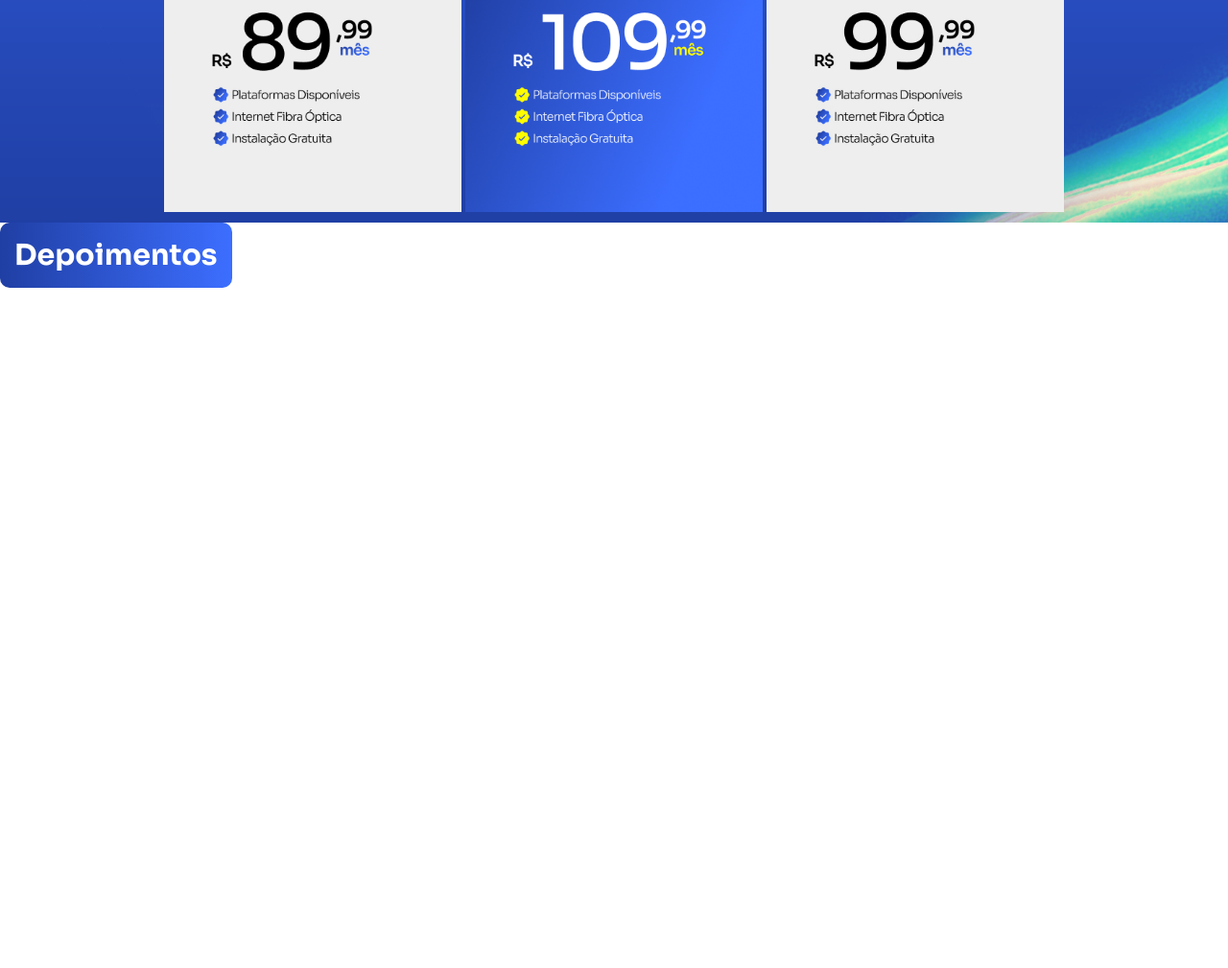
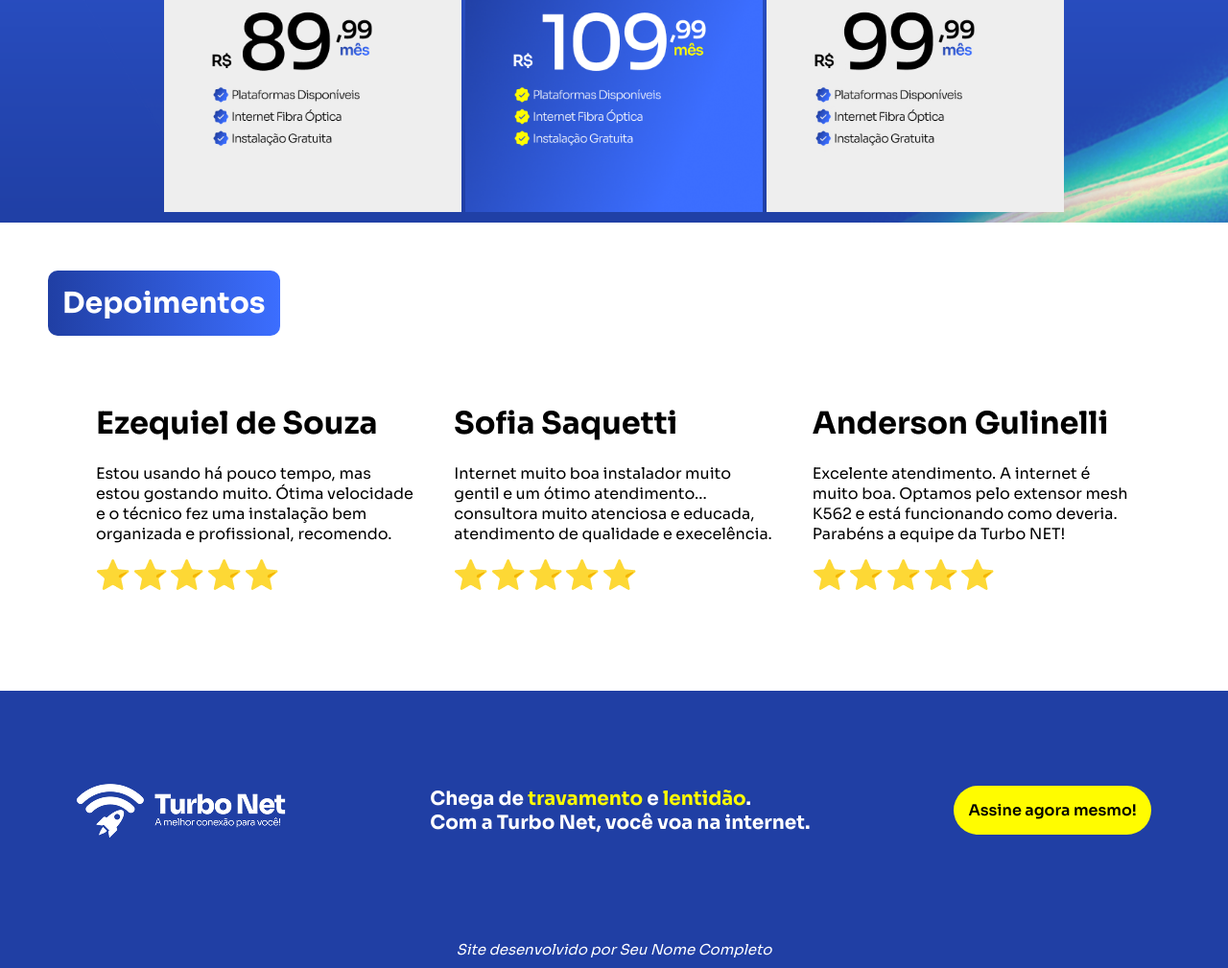
Before and after one commit to fabiooliveirabr/proj_1_frontend, a plain HTML site: page index.html in a window 1280 px wide. Shown: the part 2369-3378 px from the top of the page at 96% size. Before the commit the page ends 2669 px from the top, so only its background shows below. Drawn offline with Linux system fonts and the light colour scheme.

Commit message:
projeto finalizado

```diff
--- a/estilo.css
+++ b/estilo.css
@@ -142,3 +142,40 @@ body{
     font-weight: 700;
     border-radius: 10px;
 }
+
+#caixa_depoimentos{
+    /* border: 1px solid green; */
+    padding: 50px;
+    display: flex;
+    gap: 40px;
+    justify-content: center;
+}
+.mensagem{
+    /* border: 1px solid red; */
+    width: 400px;
+}
+#secao4{
+    padding: 50px;
+}
+#rodape{
+    background-color: #203FA4;
+    padding: 80px;
+    display: flex;
+    gap: 150px;
+    justify-content: center;
+    align-items: center;
+}
+
+#rodape p{
+    color: #FFFFFF;
+    font-size: 20px;
+    font-weight: 700;
+}
+#final{
+    background-color: #203FA4;
+    color: #FFFFFF;
+    font-size: 15px;
+    text-align: center;
+    padding: 10px;
+    font-style: italic;
+}
--- a/index.html
+++ b/index.html
@@ -98,8 +98,63 @@
     <!-- inicio da seção 4  -->
     <div id="secao4">
         <div id="botao_depoimentos">Depoimentos</div>
+        <div id="caixa_depoimentos">
+            <div class="mensagem">
+                <h1>Ezequiel de Souza</h1>
+                <p>
+                    Estou usando há pouco tempo, mas estou gostando muito.
+                    Ótima velocidade e o técnico fez uma instalação bem
+                    organizada e profissional, recomendo.
+                </p>
+                <img src="imagens/estrela.png" class="estrelas">
+                <img src="imagens/estrela.png" class="estrelas">
+                <img src="imagens/estrela.png" class="estrelas">
+                <img src="imagens/estrela.png" class="estrelas">
+                <img src="imagens/estrela.png" class="estrelas">
+            </div> <!-- Fim da mensagem 1  -->
+            <div class="mensagem">
+                <h1>Sofia Saquetti</h1>
+                <p>
+                    Internet muito boa instalador muito gentil e um ótimo atendimento...
+                    consultora muito atenciosa e educada, atendimento de qualidade e execelência.
+                </p>
+                <img src="imagens/estrela.png" class="estrelas">
+                <img src="imagens/estrela.png" class="estrelas">
+                <img src="imagens/estrela.png" class="estrelas">
+                <img src="imagens/estrela.png" class="estrelas">
+                <img src="imagens/estrela.png" class="estrelas">
+            </div> <!-- Fim da mensagem 2  -->
+            <div class="mensagem">
+                <h1>Anderson Gulinelli</h1>
+                <p>
+                    Excelente atendimento. A internet é muito boa.
+                   Optamos pelo extensor mesh K562 e está funcionando como deveria.
+                   Parabéns a equipe da Turbo NET!
+                </p>
+                <img src="imagens/estrela.png" class="estrelas">
+                <img src="imagens/estrela.png" class="estrelas">
+                <img src="imagens/estrela.png" class="estrelas">
+                <img src="imagens/estrela.png" class="estrelas">
+                <img src="imagens/estrela.png" class="estrelas">
+            </div> <!-- Fim da mensagem 3  -->
+        </div>
     </div>
     <!-- Fim da seção 4  -->
+
+
+    <div id="rodape">
+            <img src="imagens/logomarca.png">
+            <p>
+                Chega de <span class="amarelo">travamento</span>
+                e <span class="amarelo">lentidão</span>. <br>
+                Com a Turbo Net, você voa na internet.
+            </p>
+            <div class="botao_amarelo">Assine agora mesmo!</div>
+    </div> <!-- Fim do do rodapé -->
+
+    <div id="final">
+        Site desenvolvido por Seu Nome Completo
+    </div>
 
 
 
```
